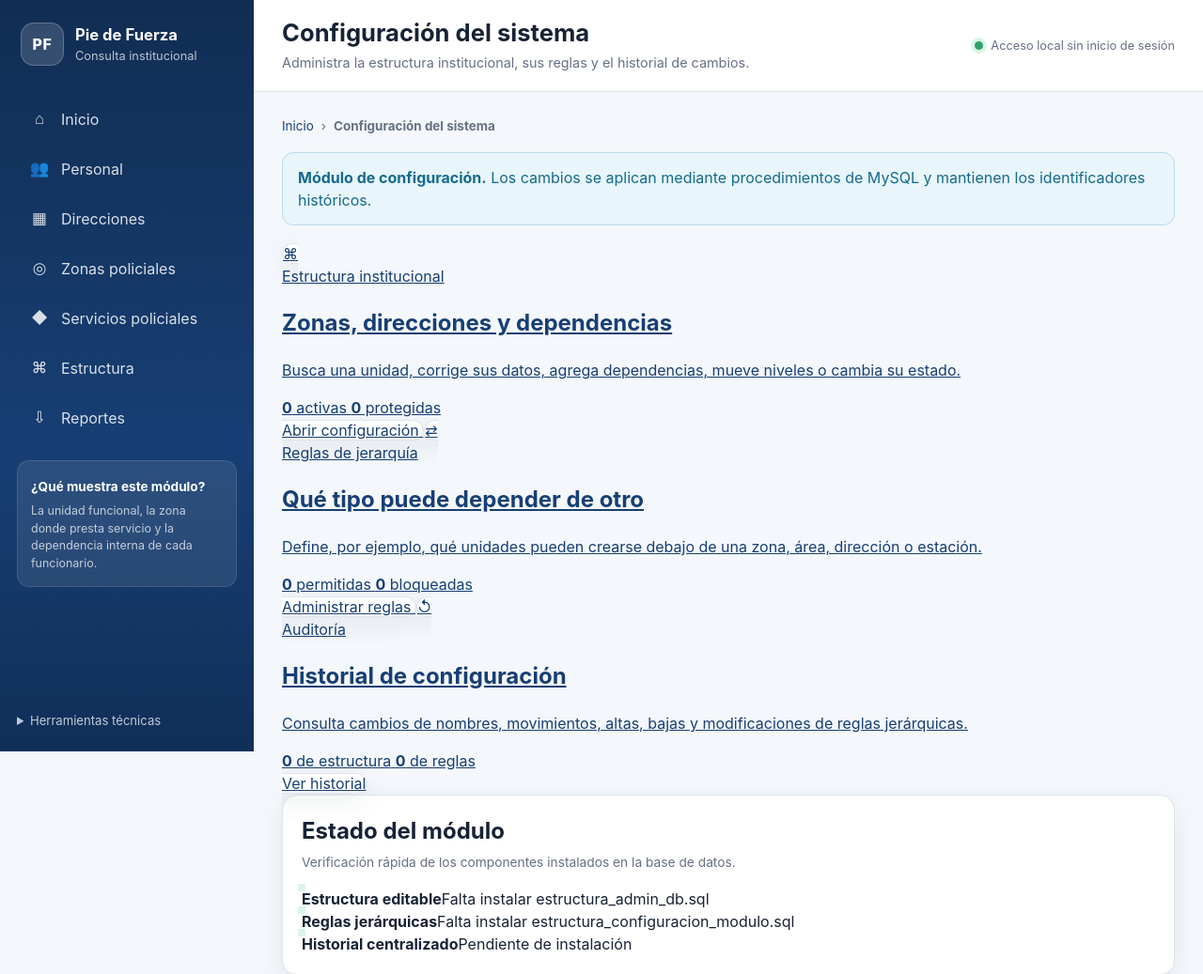
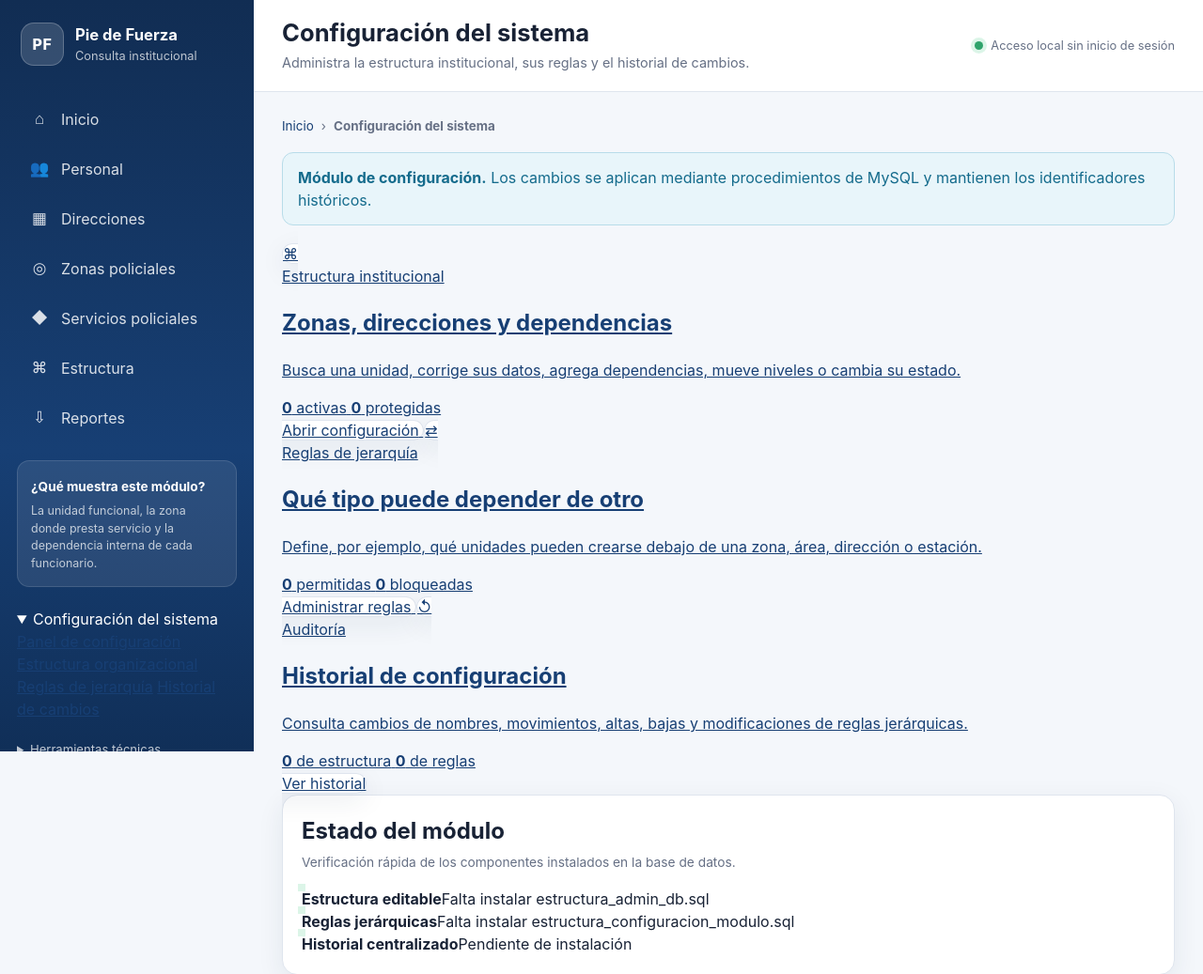
Before and after one commit to rrene7/estructura-zonas, a PHP site: page /configuracion.php in a window 1280 px wide. Shown: the top 1037 px of the page at 94% size. Run offline with PHP 8.4, Linux system fonts and the light colour scheme.

Commit message:
feat: integrar configuración del sistema en la navegación

```diff
--- a/dashboard/includes/layout.php
+++ b/dashboard/includes/layout.php
@@ -12,6 +12,12 @@ function render_header(string $title, string $active = 'inicio', string $subtitl
         'estructura' => ['Estructura', 'unidades.php?grupo=todas', '⌘'],
         'reportes' => ['Reportes', 'reportes.php', '⇩'],
     ];
+
+    $configurationActive = in_array(
+        $active,
+        ['configuracion', 'estructura_admin', 'configuracion_reglas', 'configuracion_historial'],
+        true
+    );
     ?>
     <!doctype html>
     <html lang="es">
@@ -21,7 +27,7 @@ function render_header(string $title, string $active = 'inicio', string $subtitl
         <meta name="color-scheme" content="light">
         <title><?= h($title) ?> | Pie de Fuerza</title>
         <link rel="stylesheet" href="assets/css/dashboard.css?v=20260717-1">
-        <link rel="stylesheet" href="assets/css/admin.css?v=20260717-2">
+        <link rel="stylesheet" href="assets/css/admin.css?v=20260721-1">
     </head>
     <body>
     <div class="app-shell">
@@ -48,9 +54,16 @@ function render_header(string $title, string $active = 'inicio', string $subtitl
                 <p>La unidad funcional, la zona donde presta servicio y la dependencia interna de cada funcionario.</p>
             </div>
 
-            <details class="technical-menu" <?= $active === 'estructura_admin' ? 'open' : '' ?>>
+            <details class="configuration-menu" <?= $configurationActive ? 'open' : '' ?>>
+                <summary>Configuración del sistema</summary>
+                <a href="configuracion.php" class="<?= $active === 'configuracion' ? 'active' : '' ?>">Panel de configuración</a>
+                <a href="estructura_admin.php" class="<?= $active === 'estructura_admin' ? 'active' : '' ?>">Estructura organizacional</a>
+                <a href="configuracion_estructura_reglas.php" class="<?= $active === 'configuracion_reglas' ? 'active' : '' ?>">Reglas de jerarquía</a>
+                <a href="configuracion_estructura_historial.php" class="<?= $active === 'configuracion_historial' ? 'active' : '' ?>">Historial de cambios</a>
+            </details>
+
+            <details class="technical-menu">
                 <summary>Herramientas técnicas</summary>
-                <a href="estructura_admin.php" class="<?= $active === 'estructura_admin' ? 'active' : '' ?>">Administrar estructura</a>
                 <a href="revision.php">Revisión de estructura</a>
                 <a href="trabajo_zonas.php">Trabajo por zona</a>
                 <a href="asignar_unidades_direccion.php">Unidades por dirección</a>
@@ -86,7 +99,7 @@ function render_footer(): void
         </div>
     </div>
     <script src="assets/js/dashboard.js?v=20260716-4"></script>
-    <script src="assets/js/estructura_admin.js?v=20260717-1"></script>
+    <script src="assets/js/estructura_admin.js?v=20260721-1"></script>
     </body>
     </html>
     <?php
```
